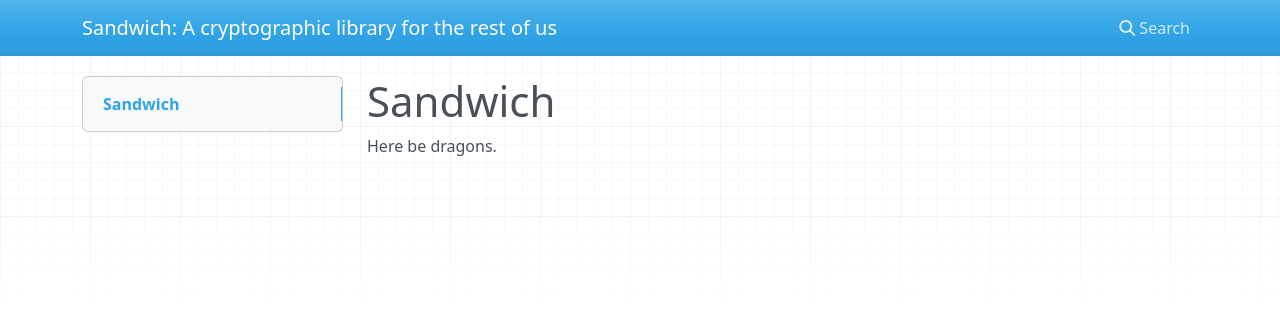
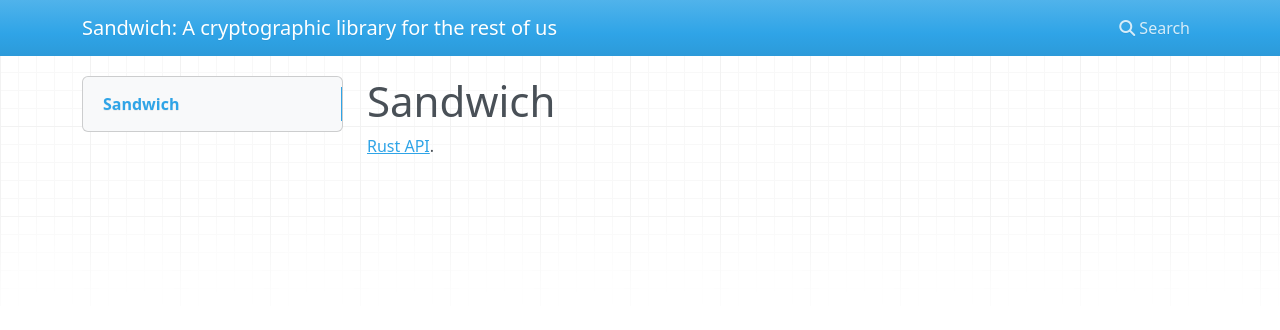
Before and after one commit to sandbox-quantum/sandwich, an MkDocs documentation site: the page built from docs/README.md, in a window 1280 px wide. Shown: the top 330 px of the page. Built offline with MkDocs 1.6.1, drawn with Linux system fonts in a browser that asks for light colours; nearby versions of some CDN libraries.

Commit message:
Project import generated by Copybara. (#60)
FolderOrigin-RevId: /root/project/sandwich

Co-authored-by: Earl of Sandwich <noreply@sandboxaq.com>
GitOrigin-RevId: 2e090b9ebdb81dcbefad696e52c8f4ea1acc4b35

```diff
--- a/docs/README.md
+++ b/docs/README.md
@@ -1,3 +1,3 @@
 # Sandwich
 
-Here be dragons.
+[Rust API](/rust/sandwich/).
```
